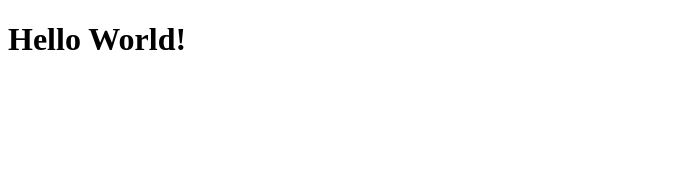
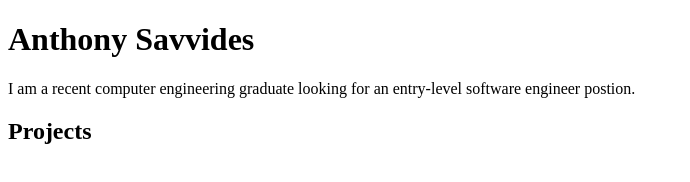
Before and after one commit to asavv19/asavv19.github.io, a plain HTML site: page index.html in a window 1280 px wide. Shown: the whole page, without its empty margins (0-690 px from the left). Drawn offline with Linux system fonts and the light colour scheme.

Commit message:
Update index.html

```diff
--- a/index.html
+++ b/index.html
@@ -1,6 +1,11 @@
 <!DOCTYPE html>
 <html>
+    <head>
+        <title>Portfolio Page</title>
+    </head>
     <body>
-        <h1>Hello World!</h1>
+        <h1>Anthony Savvides</h1>
+        <p>I am a recent computer engineering graduate looking for an entry-level software engineer postion.</p>
+        <h2>Projects</h2>
     </body>
 </html>
```
